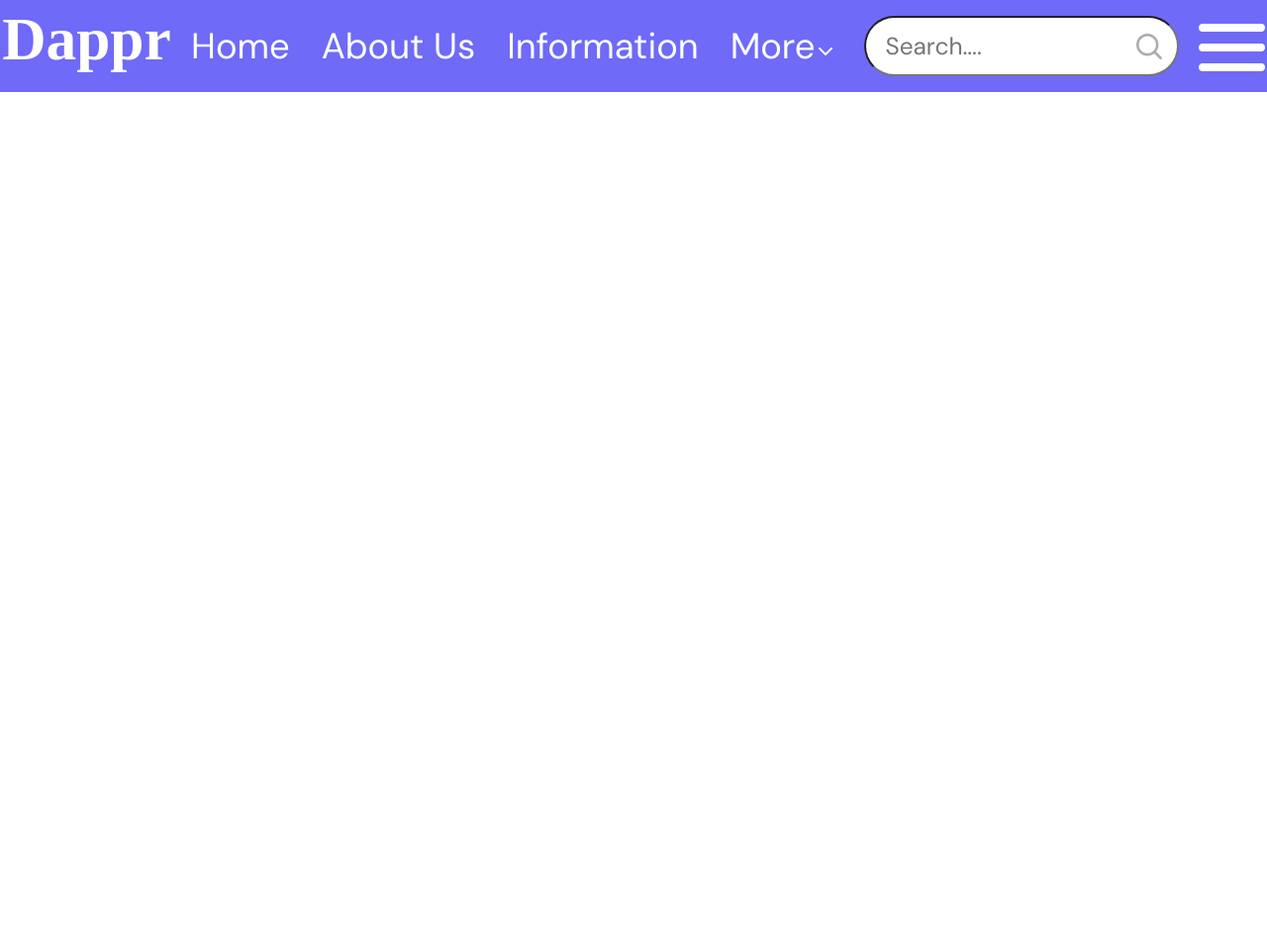
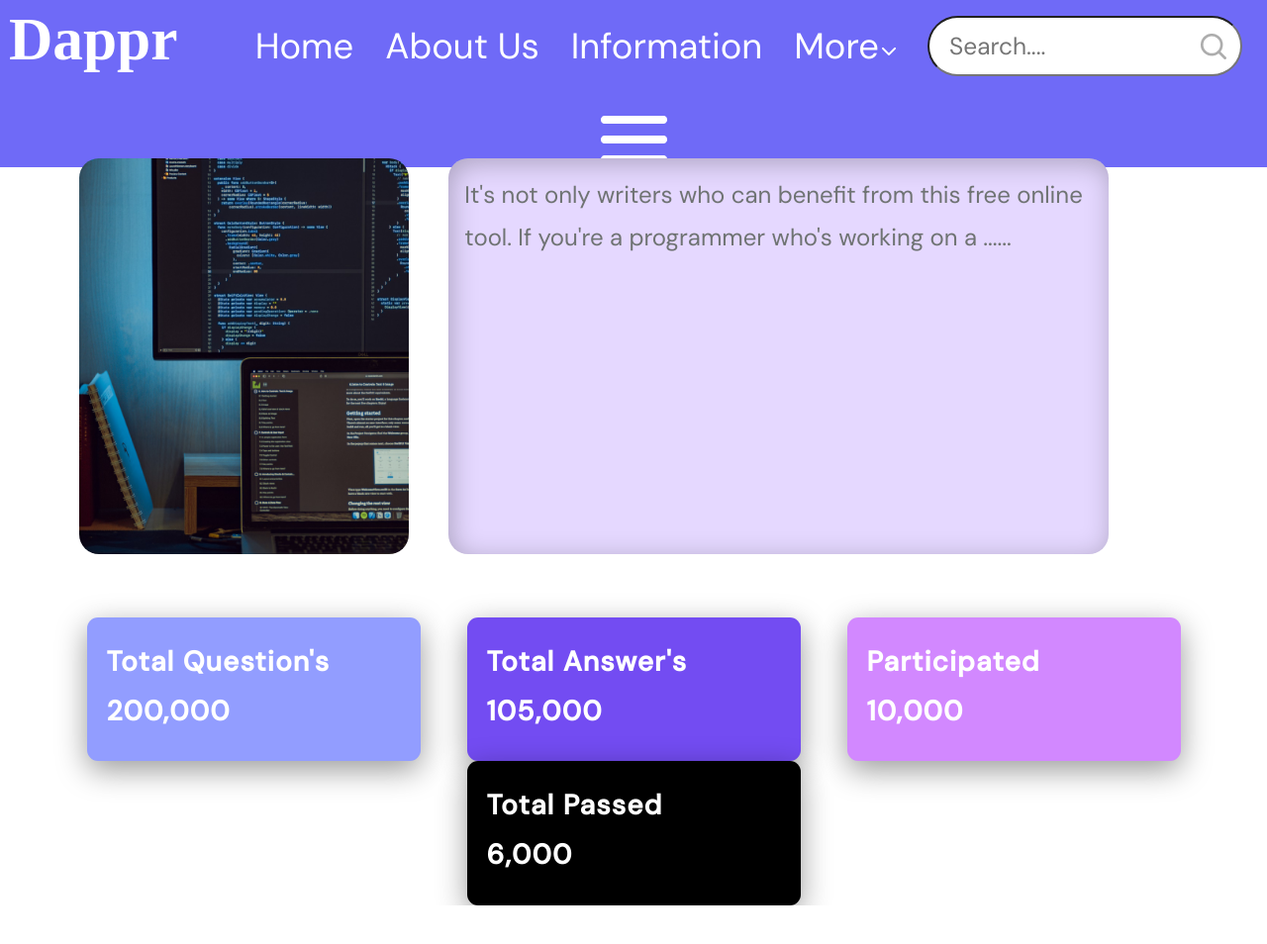
Before and after one commit to Pradeeppk7/cuvetteMicroProject2, a plain HTML site: page index.html in a window 1280 px wide. Shown: the whole page at 99% size. After the commit the page ends 915 px from the top, so only its background shows below. Drawn offline with Linux system fonts and the light colour scheme; a web font is replaced by a local one.

Commit message:
dashboard

```diff
--- a/index.html
+++ b/index.html
@@ -25,6 +25,25 @@
         <img src="assets/Vectorham.png" alt="hamburger" />
       </div>
     </div>
-    <div class="homepage"></div>
+    <div class="homepage">
+      <div class="dash">
+        <div class="homeimage"></div>
+        <div class="textbox">
+          <p>It's not only writers who can benefit from this free online tool. If you're a programmer who's working on a ......</p>
+        </div>
+      </div>
+      <div class="stats">
+        <div class="box1 boxy"><p>Total Question's<br>200,000</p></div>
+        <div class="box2 boxy"><p>Total Answer's<br>105,000</p></div>
+        <div class="box3 boxy"><p>Participated<br>10,000</p></div>
+        <div class="box4 boxy"><p>Total Passed<br>6,000</p></div>
+      </div>
+    </div>
+    <div class="socialfixed">
+      <div class="colbox1"></div>
+      <div class="colbox2"></div>
+      <div class="colbox3"></div>
+    </div>
+    <div class="bot"></div>
   </body>
 </html>
--- a/styles.css
+++ b/styles.css
@@ -2,6 +2,7 @@
 * {
   margin: 0;
   padding: 0;
+  flex-wrap: wrap;
 }
 
 :root {
@@ -12,9 +13,8 @@
   flex-direction: row;
   background-color: var(--navbar);
   justify-content: space-around;
-  position:fixed;
+  position: fixed;
   width: 100vw;
-
 }
 .logo h1 {
   font-family: 'Delius Unicase';
@@ -23,6 +23,8 @@
   font-size: 61.43px;
   line-height: 79px;
   color: #ffffff;
+  width: 215px;
+  height: 63px;
 }
 
 .lists {
@@ -54,7 +56,7 @@
       background-position-y: center;
       background-position-x: 95%;
       background-repeat: no-repeat;
-      background-size: 26px
+      background-size: 26px;
     }
     & input[type='text']::placeholder {
       padding-left: 2.5vh;
@@ -79,6 +81,130 @@
   }
 }
 
-.homepage{
-    height: 180vh;
+.homepage {
+  height: vh;
 }
+.dash {
+  display: flex;
+  position: absolute;
+  width: 100vw;
+  margin-top: 10vh;
+}
+.homeimage {
+  background-image: url('assets/homeimage.png');
+  background-repeat: no-repeat;
+  max-width: 45vh;
+  margin: 10vh;
+  margin-right: 5vh;
+  height: 50vh;
+  background-size: cover;
+  border-radius: 20px;
+  flex: 1;
+}
+.textbox {
+  flex: 2;
+  background: #e5d8ff;
+  margin-top: 10vh;
+  margin-right: 20vh;
+  box-shadow: inset 3px 5px 27px rgba(0, 0, 0, 0.25);
+  border-radius: 20px;
+  background: #e5d8ff;
+
+  box-shadow: inset 3px 5px 27px rgba(0, 0, 0, 0.25);
+  border-radius: 20px;
+  width: 95vh;
+  height: 50vh;
+  & p {
+    padding: 2vh;
+    font-family: 'DM Sans';
+    font-style: normal;
+    font-weight: 400;
+    font-size: 1.5rem;
+    line-height: 178.7%;
+    /* or 52px */
+    color: #6f7373;
+  }
+}
+.stats{
+  display: flex;
+  position: relative;
+  top:78vh;
+  justify-content: space-around;
+  margin: 0 8vh 0 8vh;
+
+    & .boxy{
+      & p{
+        padding: 2.5vh;
+      }
+    }
+
+
+}
+.box1 {
+  background: #929dff;
+  box-shadow: 0px 9px 31px rgba(0, 0, 0, 0.4);
+  border-radius: 11px;
+  width: 337px;
+  height: 145.48px;
+  font-family: 'DM Sans';
+  font-style: normal;
+  font-weight: 700;
+  font-size: 28px;
+  line-height: 178.7%;
+  /* or 50px */
+
+  letter-spacing: 0.04em;
+
+  color: #ffffff;
+}
+.box2 {
+  background: #734CF2;
+  box-shadow: 0px 9px 31px rgba(0, 0, 0, 0.4);
+  border-radius: 11px;
+  width: 337px;
+  height: 145.48px;
+  font-family: 'DM Sans';
+  font-style: normal;
+  font-weight: 700;
+  font-size: 28px;
+  line-height: 178.7%;
+  /* or 50px */
+
+  letter-spacing: 0.04em;
+
+  color: #ffffff;
+}
+.box3{
+  background:  #D288FF;
+  box-shadow: 0px 9px 31px rgba(0, 0, 0, 0.4);
+  border-radius: 11px;
+  width: 337px;
+  height: 145.48px;
+  font-family: 'DM Sans';
+  font-style: normal;
+  font-weight: 700;
+  font-size: 28px;
+  line-height: 178.7%;
+  /* or 50px */
+
+  letter-spacing: 0.04em;
+
+  color: #ffffff;
+}
+.box4 {
+  background: #000000;
+  box-shadow: 0px 9px 31px rgba(0, 0, 0, 0.4);
+  border-radius: 11px;
+  width: 337px;
+  height: 145.48px;
+  font-family: 'DM Sans';
+  font-style: normal;
+  font-weight: 700;
+  font-size: 28px;
+  line-height: 178.7%;
+  /* or 50px */
+
+  letter-spacing: 0.04em;
+
+  color: #ffffff;
+}
```
Also changed, not shown: assets/Vectorface.png (added), assets/Vectortwit.png (added), assets/homeimage.png (added), assets/logos_whatsapp-icon.png (added).
